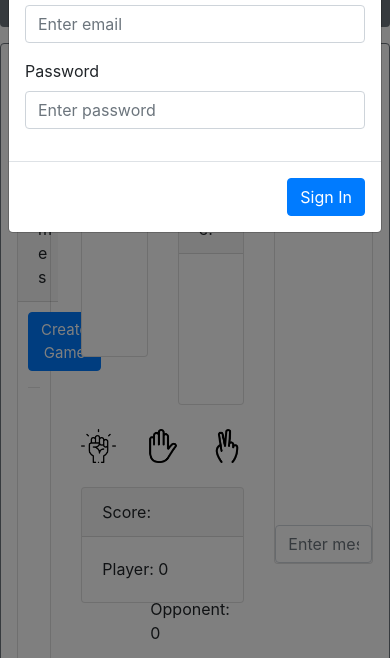
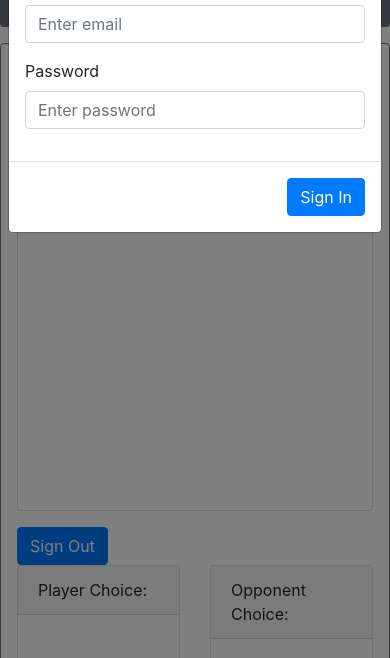
Before and after one commit to Mkkiyoi/RPS-Multiplayer, a plain HTML site: page index.html in a window 390 px wide. Shown: the part 157-815 px from the top of the page. Drawn offline with nearby package versions, Linux system fonts and the light colour scheme; no server answers; a script that the page names is missing.

Commit message:
Adding column classes to facilitate mobile responsiveness using bootstrap.

```diff
--- a/index.html
+++ b/index.html
@@ -53,12 +53,7 @@
     </div>
     <div class="container border border-secondary p-3 mt-3 rounded">
 
-
-
-
     <!-- ************************  Modal Goes Here  ******************************** -->
-
-
 
     <div class="modal" tabindex="-1" role="dialog" id="user-modal">
         <div class="modal-dialog" role="document">
@@ -119,20 +114,12 @@
         </div>
     </div>
 
-
-
-
     <!-- ************************  Modal Ends Here  ******************************** -->
-
-
-
-
-
 
         <div class="row">
 
             <!-- Game Lobby Card -->
-            <div class="col-2">
+            <div class="col-xs-12 col-md-2 col-lg-2 col-xl-2">
                 <div class="row">
                     <div class="col-12">
                         <div class="card" id="lobby-card">
@@ -155,7 +142,7 @@
             </div>
 
             <!-- Game Card -->
-            <div class="col-6">
+            <div class="col-xs-12 col-md-6 col-lg-6 col-xl-6">
                 <div class="row">
                     <div class="col-6">
                         <div class="card">
@@ -202,7 +189,7 @@
             </div>
 
             <!-- Chat Card -->
-            <div class="col-4">
+            <div class="col-xs-12 col-md-4 col-lg-4 col-xl-4">
                 <div class="row">
                     <div class="col-12">
                         <div class="card" id="chat">
```
